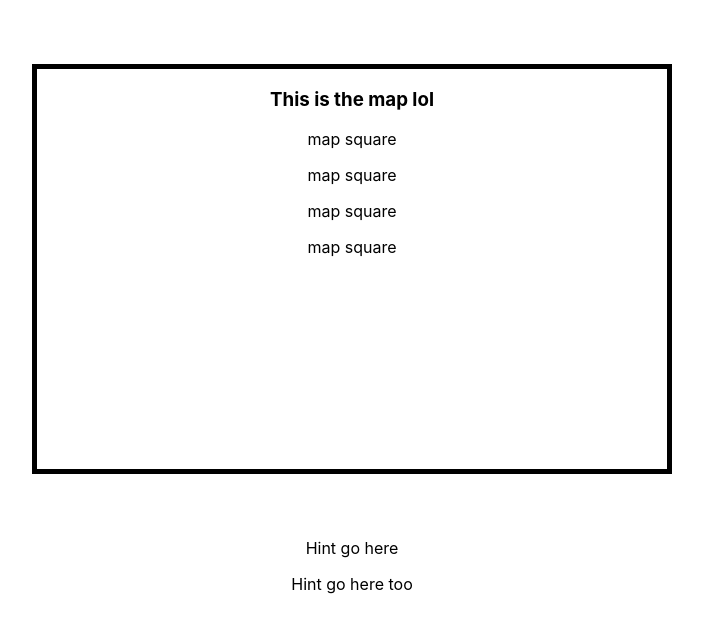
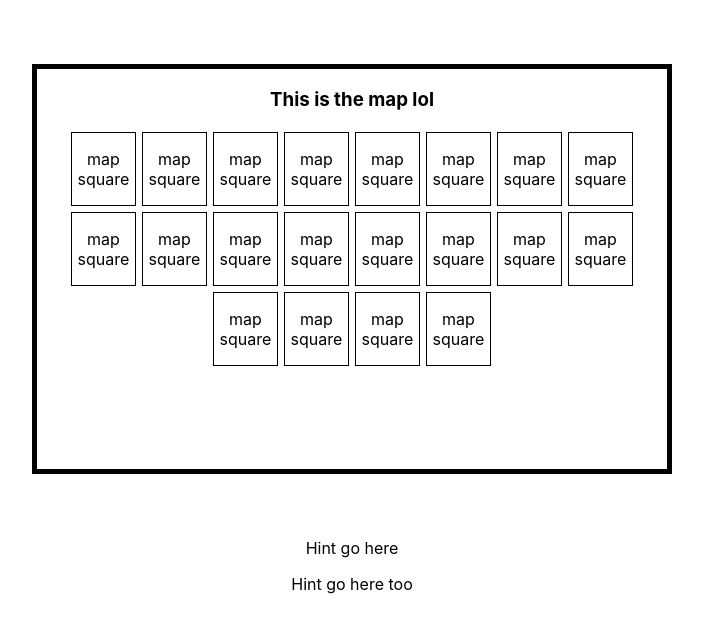
Before and after one commit to tommydangucsd/scotland_yard, a React (Create React App) app: page / in a window 1280 px wide. Shown: the top 632 px of the page, without its empty margins (288-991 px from the left). Built offline with nearby package versions, Linux system fonts and the light colour scheme.

Commit message:
square css tinyupdate to work on laptop

```diff
--- a/src/css/Square.css
+++ b/src/css/Square.css
@@ -0,0 +1,6 @@
+.Square {
+	border: 1px solid black;
+	margin: 3px;
+	width: 10%;
+	display: inline-block;
+}
--- a/src/css/Squares.css
+++ /dev/null
@@ -1,3 +0,0 @@
-.Maps {
-
-}
--- a/src/js/Map.js
+++ b/src/js/Map.js
@@ -13,6 +13,22 @@ class Map extends Component {
 			< Square />
 			< Square />
 			< Square />
+			< Square />
+			< Square />
+			< Square />
+			< Square />
+			< Square />
+			< Square />
+			< Square />
+			< Square />
+			< Square />
+			< Square />
+			< Square />
+			< Square />
+			< Square />
+			< Square />
+			< Square />
+			< Square />
 		</div>
 		);
 	}
```
